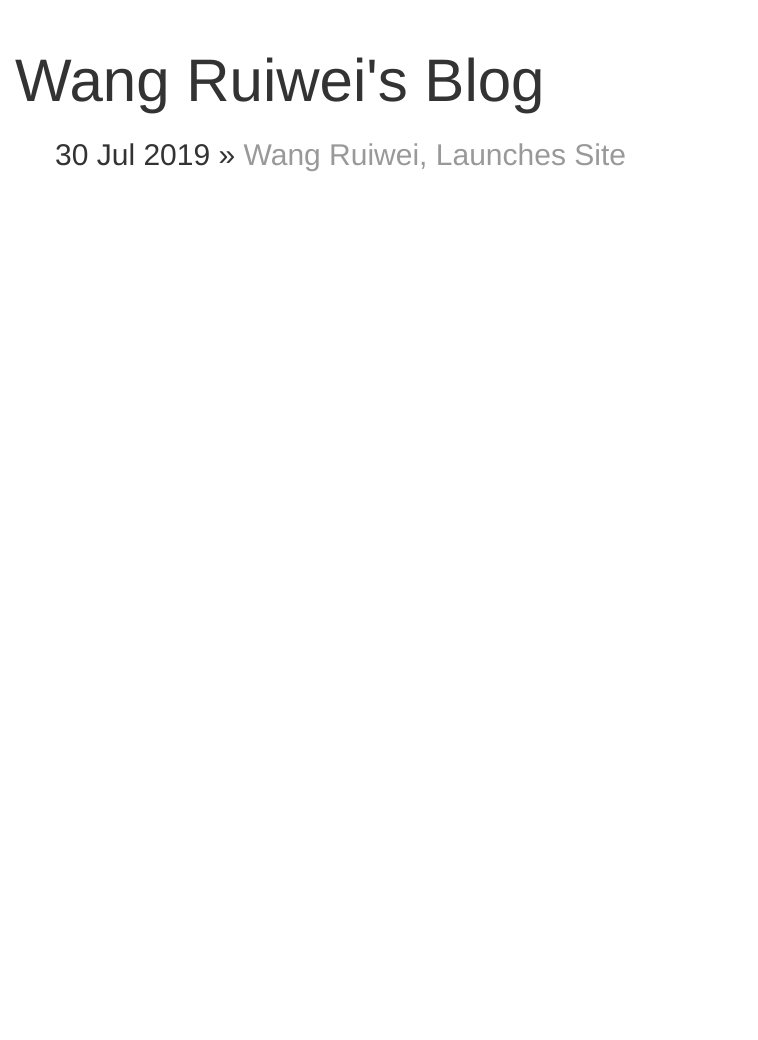
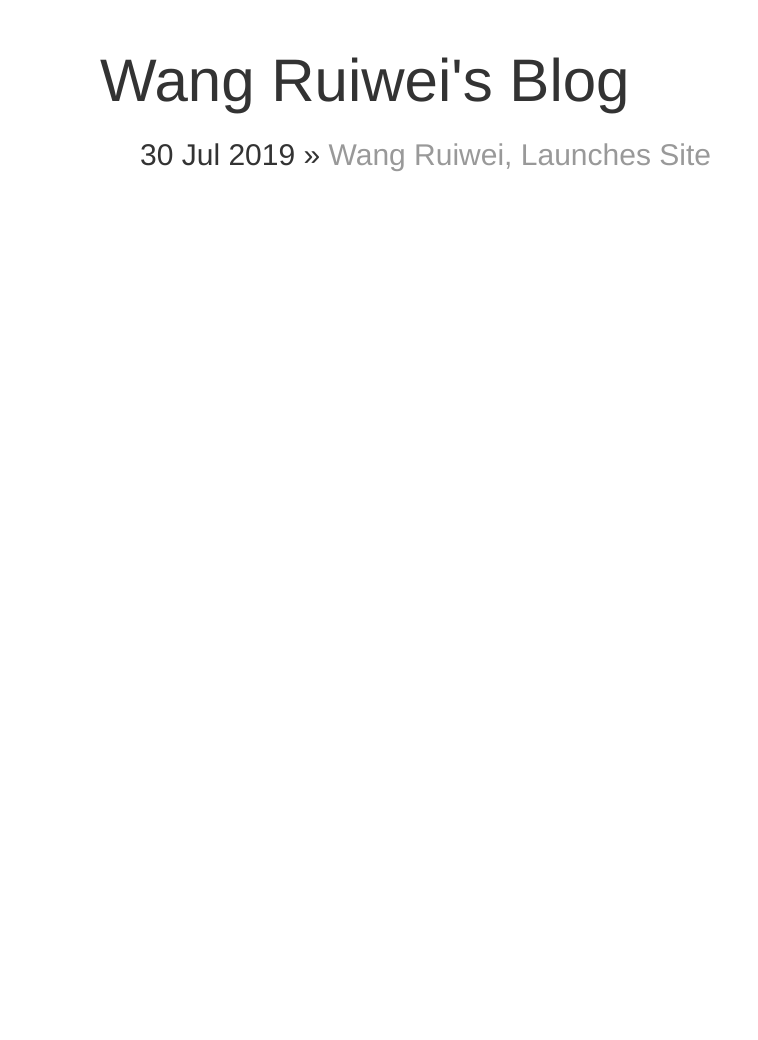
Before and after one commit to WangRuiwei/WangRuiwei.github.io, a Jekyll site: the page built from blog/index.html, in a window 1280 px wide. Shown: the whole page, without its empty margins (0-758 px from the left). Built offline with Jekyll 4.4.1, drawn with Linux system fonts in a browser that asks for light colours.

Commit message:
Update main.css

```diff
--- a/css/main.css
+++ b/css/main.css
@@ -1,6 +1,14 @@
 body {
   padding-top: 20px;
   padding-bottom: 20px;
+}
+
+.container{
+  padding-left: 100px;
+  padding-right: 15px;
+  min-width: 1170px;
+  margin-right:auto;
+  margin-left:auto
 }
 
 .WebContainer{
```
